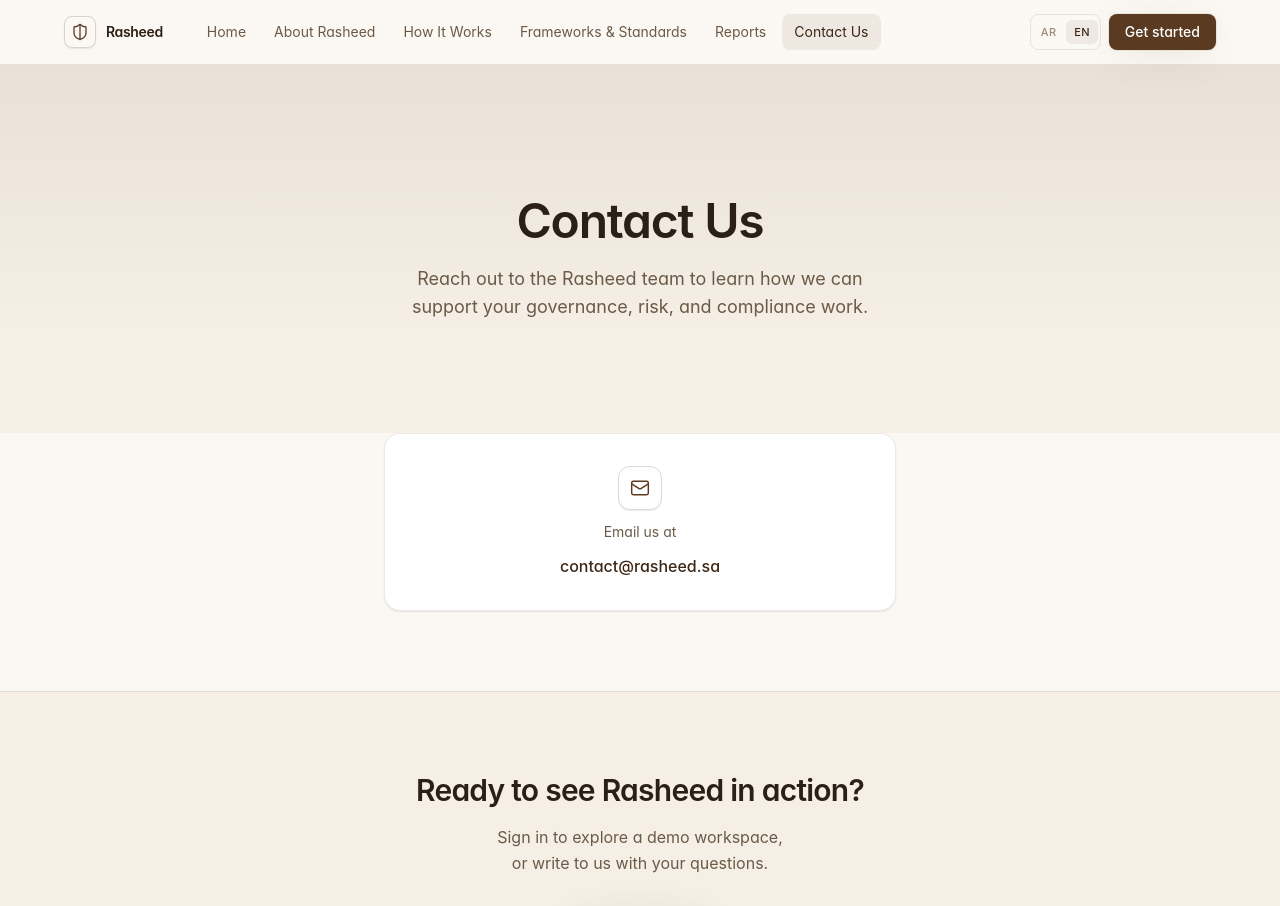
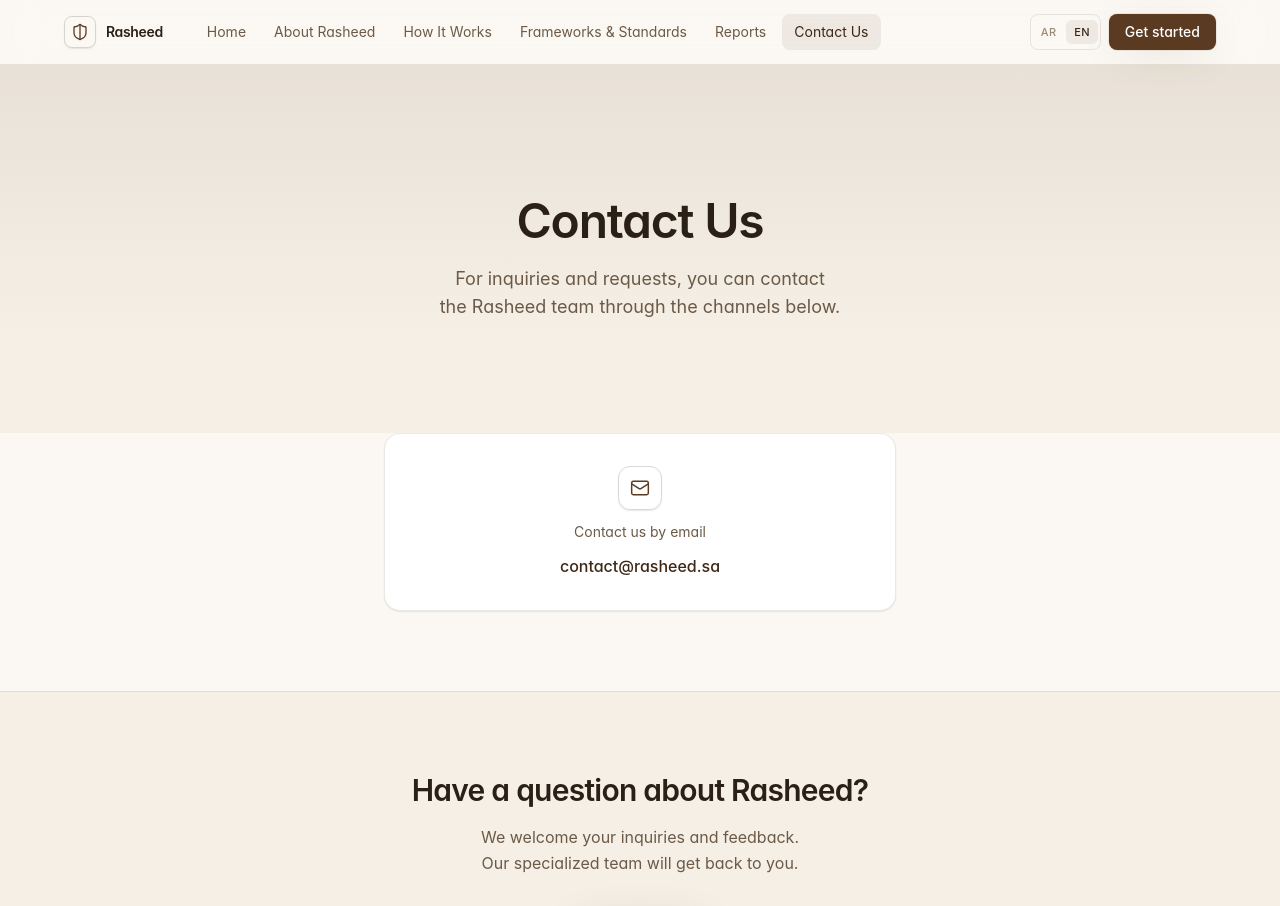
Before and after one commit to hh230/ai-grc-assistant-new, a Next.js app in the folder apps/web/: page /en/contact in a window 1280 px wide. Shown: the top 906 px of the page. Built offline with nearby package versions, Linux system fonts and the light colour scheme.

Commit message:
Update Rasheed contact page copy

```diff
--- a/apps/web/app/[locale]/(marketing)/contact/page.tsx
+++ b/apps/web/app/[locale]/(marketing)/contact/page.tsx
@@ -35,7 +35,11 @@
         </Card>
       </section>
 
-      <CTASection title={t("cta.title")} description={t("cta.description")} />
+      <CTASection
+        title={t("cta.title")}
+        description={t("cta.description")}
+        ctaLabel={t("cta.button")}
+      />
     </>
   );
 }
--- a/apps/web/messages/en.json
+++ b/apps/web/messages/en.json
@@ -543,12 +543,13 @@
   "contactPage": {
     "hero": {
       "title": "Contact Us",
-      "description": "Reach out to the Rasheed team to learn how we can support your governance, risk, and compliance work."
+      "description": "For inquiries and requests, you can contact the Rasheed team through the channels below."
     },
-    "emailLabel": "Email us at",
+    "emailLabel": "Contact us by email",
     "cta": {
-      "title": "Ready to see Rasheed in action?",
-      "description": "Sign in to explore a demo workspace, or write to us with your questions."
+      "title": "Have a question about Rasheed?",
+      "description": "We welcome your inquiries and feedback. Our specialized team will get back to you.",
+      "button": "Contact Us"
     }
   },
   "featuresPage": {
```
Also changed, not shown: apps/web/messages/ar.json.
